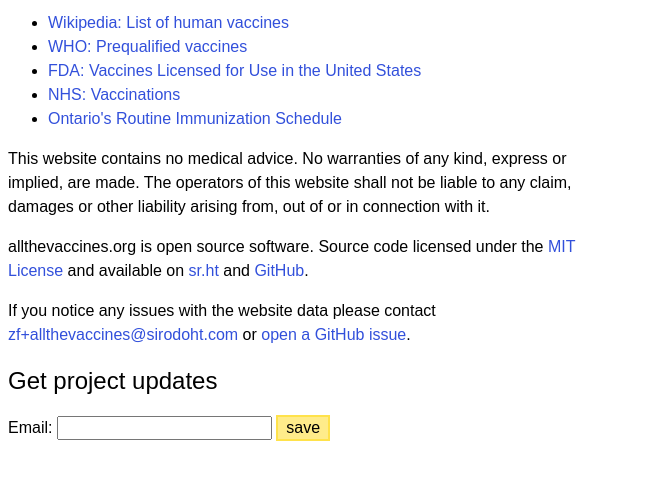
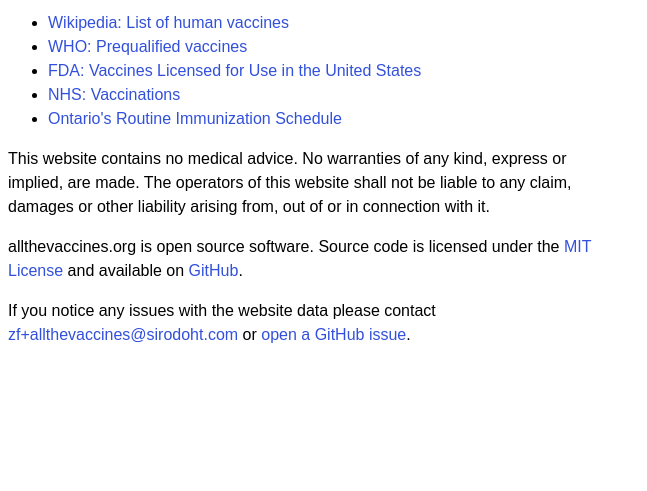
Before and after one commit to sirodoht/allthevaccines, a Django app: page /about/ in a window 1280 px wide. Shown: the part 309-800 px from the top of the page, without its empty margins (0-647 px from the left). Run offline with Django 4.2, Linux system fonts and the light colour scheme; parts of the project's set-up code (start-up, migrations or seed data) failed here and were passed over.

Commit message:
remove subscribe form

```diff
--- a/main/templates/main/about.html
+++ b/main/templates/main/about.html
@@ -53,11 +53,10 @@
         from, out of or in connection with it.
     </p>
     <p>
-        allthevaccines.org is open source software. Source code licensed under the
-        <a href="https://git.sr.ht/~sirodoht/allthevaccines/blob/master/LICENSE">MIT License</a>
+        allthevaccines.org is open source software. Source code is licensed under the
+        <a href="https://github.com/sirodoht/allthevaccines/blob/main/LICENSE">MIT License</a>
         and available on
-        <a href="https://git.sr.ht/~sirodoht/allthevaccines">sr.ht</a>
-        and <a href="https://github.com/sirodoht/allthevaccines">GitHub</a>.
+        <a href="https://github.com/sirodoht/allthevaccines">GitHub</a>.
     </p>
     <p>
         If you notice any issues with the website data please contact
@@ -65,15 +64,5 @@
         or
         <a href="https://github.com/sirodoht/allthevaccines/issues/new">open a GitHub issue</a>.
     </p>
-
-    <section>
-        <h2>Get project updates</h2>
-        <form method="post" action="{% url 'subscribe' %}">
-            <label for="email">Email:</label>
-            <input type="email" id="email" name="email">
-            {% csrf_token %}
-            <input type="submit" value="save">
-        </form>
-    </section>
 </main>
 {% endblock %}
--- a/main/urls.py
+++ b/main/urls.py
@@ -8,5 +8,4 @@ urlpatterns = [
     path("disease/<slug:slug>/", views.DiseaseDetail.as_view(), name="disease_detail"),
     path("disease/", views.DiseaseList.as_view(), name="disease_list"),
     path("about/", views.about, name="about"),
-    path("subscribe/", views.subscribe, name="subscribe"),
 ]
--- a/main/views.py
+++ b/main/views.py
@@ -4,7 +4,7 @@ from django.shortcuts import redirect, render
 from django.views.decorators.http import require_POST
 from django.views.generic import DetailView, ListView
 
-from main import forms, models
+from main import models
 
 
 class Index(ListView):
@@ -36,39 +36,3 @@ class VaccineDetail(DetailView):
 
 def about(request):
     return render(request, "main/about.html")
-
-
-@require_POST
-def subscribe(request):
-    if request.method == "POST":
-        form = forms.SubscriptionForm(request.POST)
-        if not form.is_valid():
-            if "email" in form.errors and form.errors["email"] == [
-                "Subscription with this Email already exists."
-            ]:
-                # if case of already subscribed
-                messages.info(request, "Email already subscribed :)")
-                return redirect("about")
-            else:
-                # all other cases
-                messages.error(
-                    request,
-                    "Well, that didn't work :/",
-                )
-                return render(
-                    request,
-                    "main/about.html",
-                    {
-                        "form": form,
-                    },
-                )
-
-        # this branch only executes if form is valid
-        form.save()
-        submitter_email = form.cleaned_data["email"]
-        mail_admins(
-            f"New subscription: {submitter_email}",
-            f"Someone new has subscribed to allthevaccines:\n\n{submitter_email}\n",
-        )
-        messages.success(request, "Thanks! Email saved.")
-        return redirect("about")
```
Also changed, not shown: main/forms.py (deleted, +0 -9 lines).
